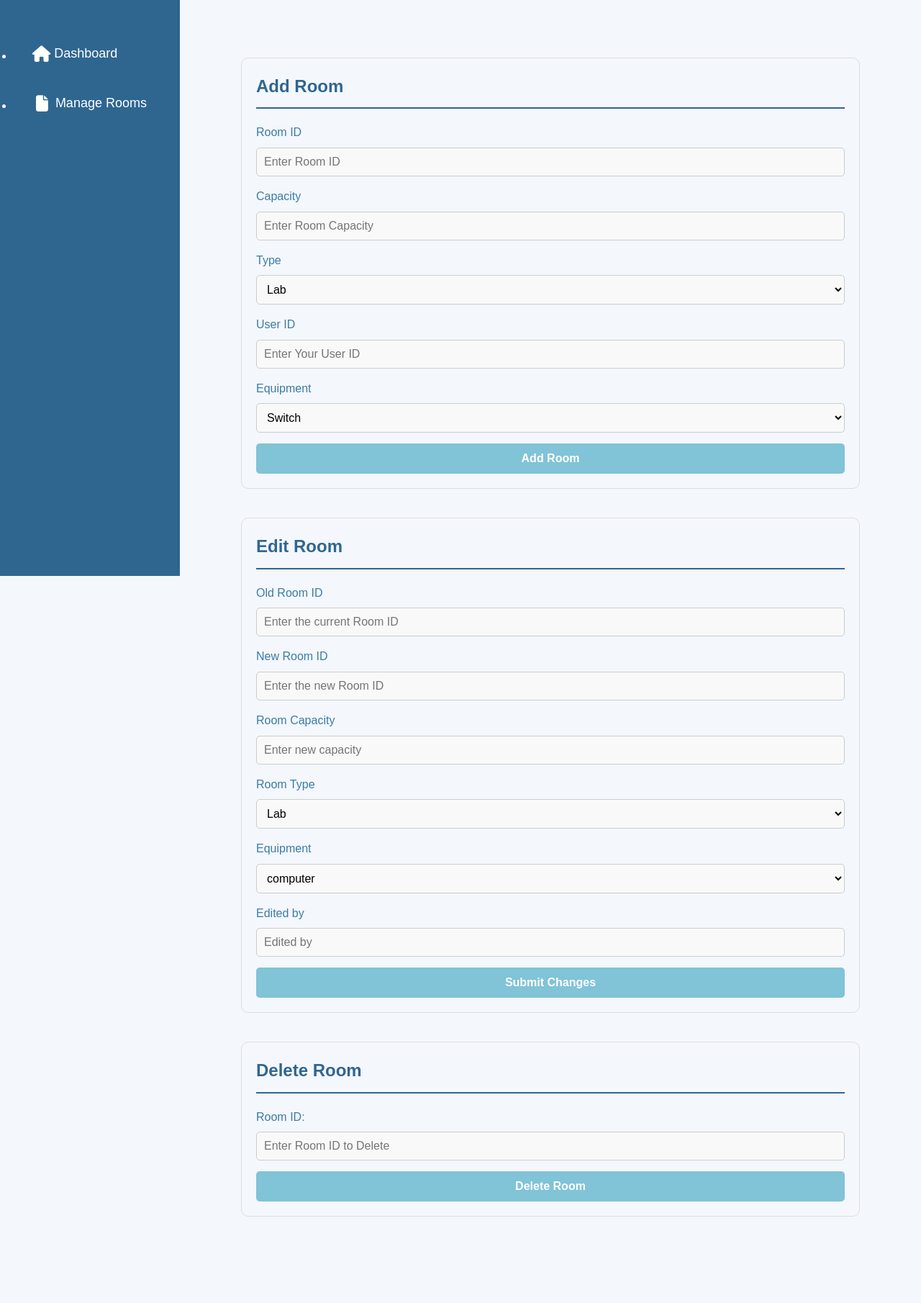
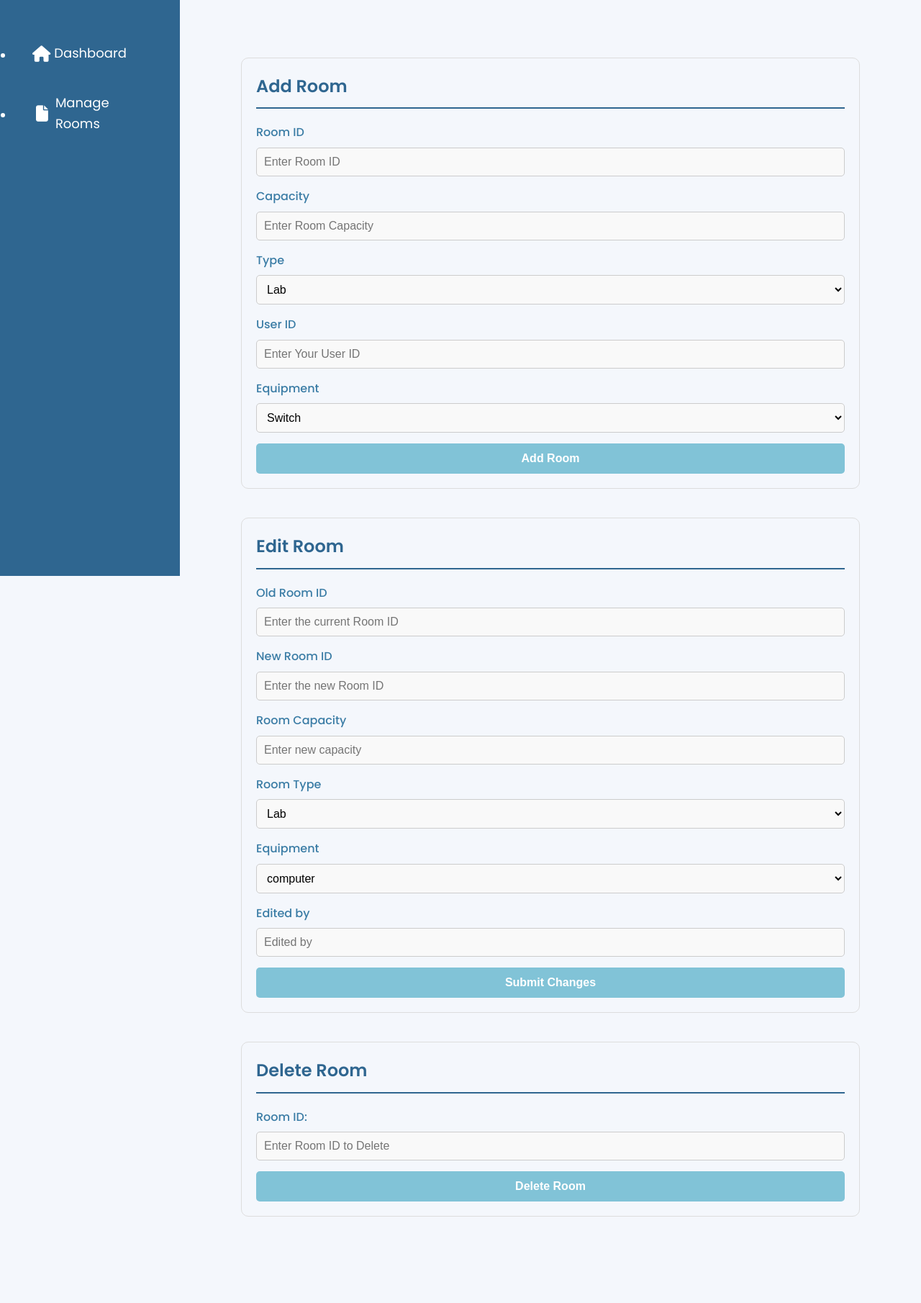
Before and after one commit to Batxl/Itcs333-project, a PHP site: page /manage.php in a window 1280 px wide. Shown: the whole page at 72% size. Run offline with PHP 8.4, Linux system fonts and the light colour scheme.

Commit message:
manage style

```diff
--- a/manageroom.css
+++ b/manageroom.css
@@ -1,3 +1,4 @@
+@import url('https://fonts.googleapis.com/css2?family=Poppins:wght@400;500;600;700&display=swap');
 * {
     margin: 0;
     padding: 0;
```
